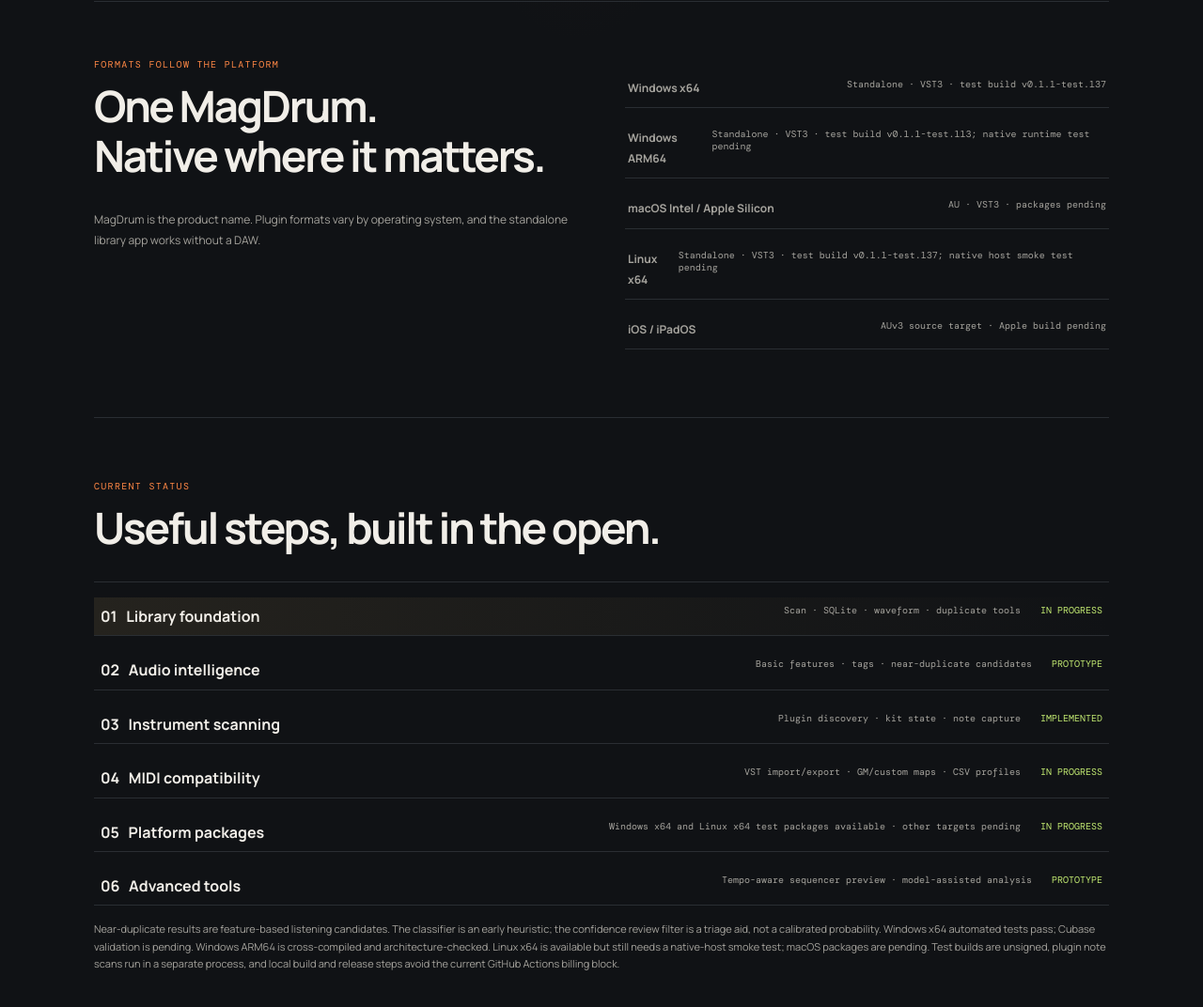
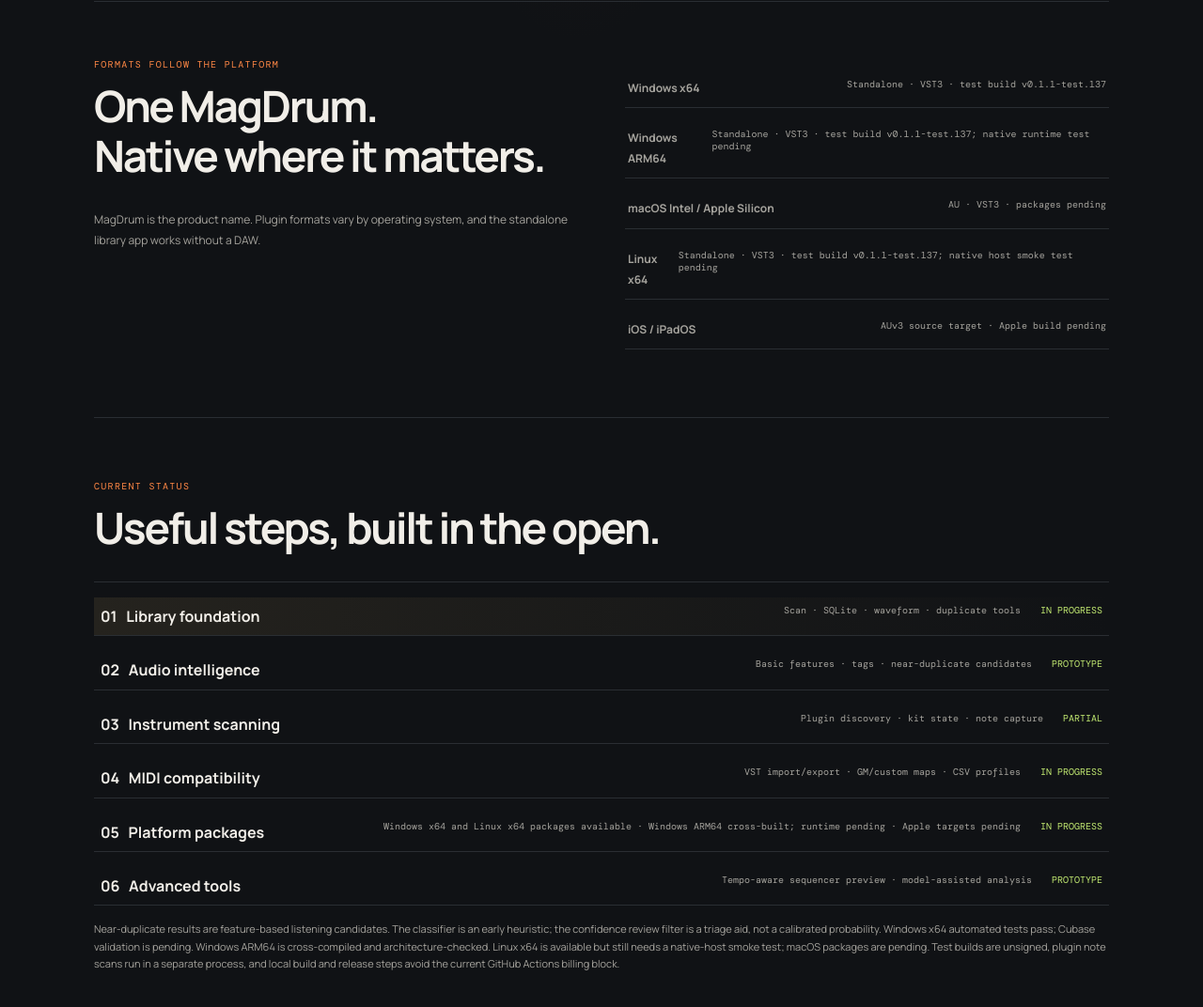
Before and after one commit to MagnarHarestad/MagDrum-Website, a plain HTML site: page index.html in a window 1280 px wide. Shown: the part 1520-2592 px from the top of the page at 94% size. Drawn offline with nearby package versions, Linux system fonts and the light colour scheme.

Commit message:
Update MagDrum website for v0.1.1-test.137

```diff
--- a/index.html
+++ b/index.html
@@ -18,7 +18,7 @@
       <h1>Your drum sounds.<br><em>All together.</em></h1>
       <p class="intro">Search and audition sample libraries, capture sounds from instrument plugins, and move drum patterns between kits with editable MIDI maps.</p>
       <a class="button" href="https://github.com/MagnarHarestad/MagDrum/releases/tag/v0.1.1-test.137">Get the latest Windows x64 test build ↗</a>
-      <span class="quiet"> &nbsp; Windows x64 and Linux x64 are in v0.1.1-test.137 · Windows ARM64 is in v0.1.1-test.113 · macOS pending</span>
+      <span class="quiet"> &nbsp; Windows x64, Windows ARM64 and Linux x64 packages are in v0.1.1-test.137 · ARM64 native runtime test pending · macOS pending</span>
       <p class="quiet">Choose Language from the app or VST3 menu: English, German, French, Spanish, Swedish, Norwegian, Danish or Finnish. English is the default, with interface text available in all eight languages.</p>
       <div class="mock" aria-label="Illustration of the MagDrum sample browser">
         <div class="mockhead">MAGDRUM &nbsp; / &nbsp; SOUND LIBRARY <span>● ● ●</span></div>
@@ -44,7 +44,7 @@
 
     <section id="platforms" class="platform">
       <div><div class="eyebrow">FORMATS FOLLOW THE PLATFORM</div><h2>One MagDrum.<br>Native where it matters.</h2><p>MagDrum is the product name. Plugin formats vary by operating system, and the standalone library app works without a DAW.</p></div>
-      <div class="formats"><p><b>Windows x64</b><span>Standalone · VST3 · test build v0.1.1-test.137</span></p><p><b>Windows ARM64</b><span>Standalone · VST3 · test build v0.1.1-test.113; native runtime test pending</span></p><p><b>macOS Intel / Apple Silicon</b><span>AU · VST3 · packages pending</span></p><p><b>Linux x64</b><span>Standalone · VST3 · test build v0.1.1-test.137; native host smoke test pending</span></p><p><b>iOS / iPadOS</b><span>AUv3 source target · Apple build pending</span></p></div>
+      <div class="formats"><p><b>Windows x64</b><span>Standalone · VST3 · test build v0.1.1-test.137</span></p><p><b>Windows ARM64</b><span>Standalone · VST3 · test build v0.1.1-test.137; native runtime test pending</span></p><p><b>macOS Intel / Apple Silicon</b><span>AU · VST3 · packages pending</span></p><p><b>Linux x64</b><span>Standalone · VST3 · test build v0.1.1-test.137; native host smoke test pending</span></p><p><b>iOS / iPadOS</b><span>AUv3 source target · Apple build pending</span></p></div>
     </section>
 
     <section id="roadmap" class="section">
@@ -52,9 +52,9 @@
       <div class="steps">
         <p class="current"><b>01 &nbsp; Library foundation</b><span>Scan · SQLite · waveform · duplicate tools <i>IN PROGRESS</i></span></p>
         <p><b>02 &nbsp; Audio intelligence</b><span>Basic features · tags · near-duplicate candidates <i>PROTOTYPE</i></span></p>
-        <p><b>03 &nbsp; Instrument scanning</b><span>Plugin discovery · kit state · note capture <i>IMPLEMENTED</i></span></p>
+        <p><b>03 &nbsp; Instrument scanning</b><span>Plugin discovery · kit state · note capture <i>PARTIAL</i></span></p>
         <p><b>04 &nbsp; MIDI compatibility</b><span>VST import/export · GM/custom maps · CSV profiles <i>IN PROGRESS</i></span></p>
-        <p><b>05 &nbsp; Platform packages</b><span>Windows x64 and Linux x64 test packages available · other targets pending <i>IN PROGRESS</i></span></p>
+        <p><b>05 &nbsp; Platform packages</b><span>Windows x64 and Linux x64 packages available · Windows ARM64 cross-built; runtime pending · Apple targets pending <i>IN PROGRESS</i></span></p>
         <p><b>06 &nbsp; Advanced tools</b><span>Tempo-aware sequencer preview · model-assisted analysis <i>PROTOTYPE</i></span></p>
       </div>
       <p class="quiet">Near-duplicate results are feature-based listening candidates. The classifier is an early heuristic; the confidence review filter is a triage aid, not a calibrated probability. Windows x64 automated tests pass; Cubase validation is pending. Windows ARM64 is cross-compiled and architecture-checked. Linux x64 is available but still needs a native-host smoke test; macOS packages are pending. Test builds are unsigned, plugin note scans run in a separate process, and local build and release steps avoid the current GitHub Actions billing block.</p>
```
